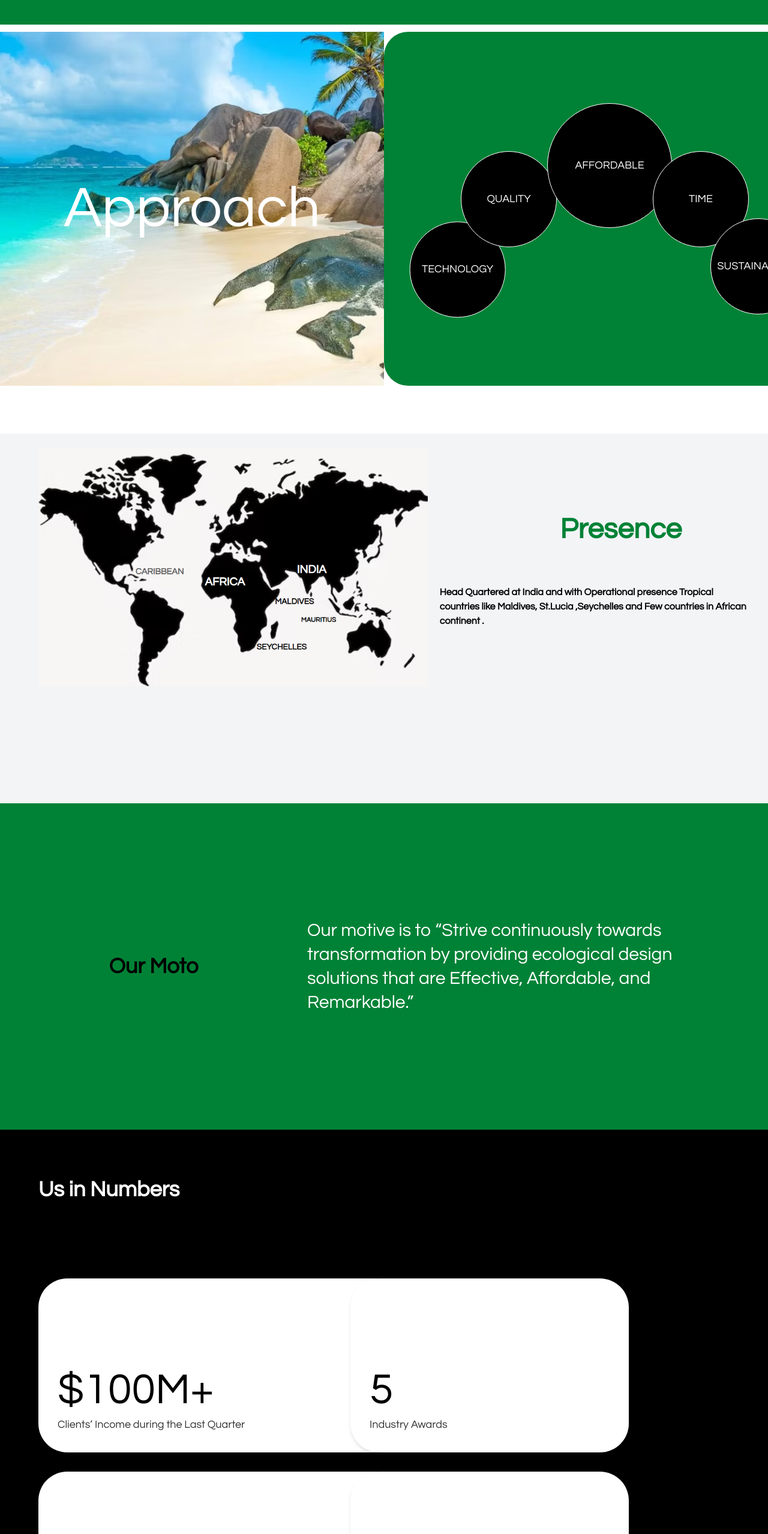
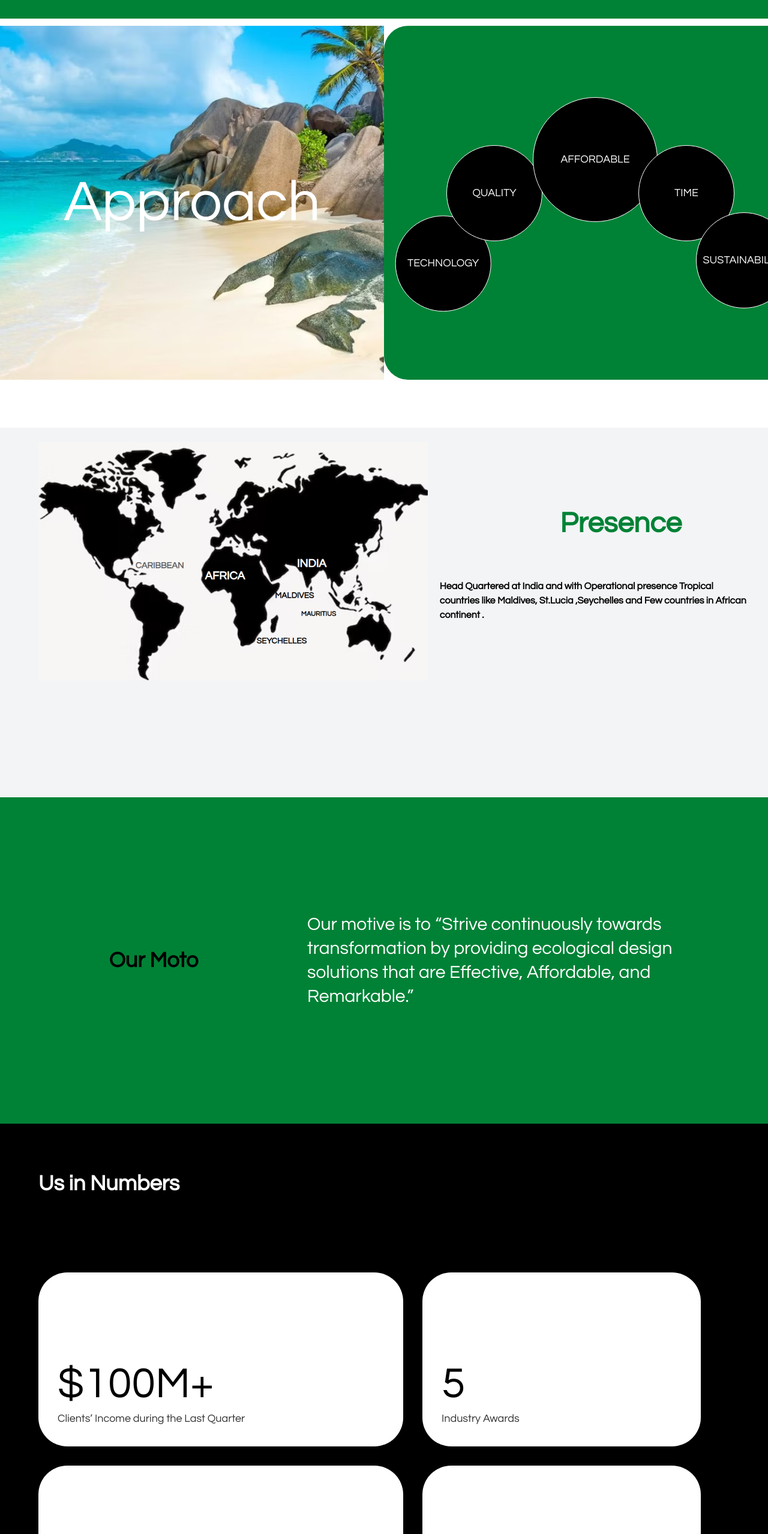
Before and after one commit to heyananthu/Greets_WebSite, a React (Vite) app: page /about in a window 1280 px wide. Shown: the part 2869-5426 px from the top of the page at 60% size. Built offline with nearby package versions, Linux system fonts and the light colour scheme; a web font is replaced by a local one.

Commit message:
about section corrections updated

```diff
--- a/src/components/About/Approach.jsx
+++ b/src/components/About/Approach.jsx
@@ -24,8 +24,8 @@ function Approach() {
 
             {/* Right: Green Circle Container */}
             <div className="relative flex-1 bg-green-700 min-h-[590px] rounded-tl-[40px] rounded-bl-[40px] overflow-hidden flex items-center justify-center">
-                <div className="relative w-full h-[28rem] max-w-6xl mx-auto overflow-x-auto md:overflow-visible lg:pt-12 pt-12 pr-12">
-                    <div className="relative w-[700px] lg:w-full h-full ">
+                <div className="relative w-full h-[28rem] max-w-6xl mx-auto overflow-x-auto md:overflow-visible lg:pt-12  pt-12 pr-12 lg:pr-24 ">
+                    <div className="relative w-[700px] lg:w-full h-full  lg:absolute lg:right-6 ">
                         {circles.map((circle, index) => (
                             <div
                                 key={index}
--- a/src/components/About/Hero.jsx
+++ b/src/components/About/Hero.jsx
@@ -12,7 +12,7 @@ function Hero() {
             </div>
             <div className='flex justify-end lg:pr-20 pr-8'>
                 <div>
-                    <img src={heroBanner} alt="Tree" className="lg:w-[250px] lg:h-[250px] md:w-[150px] md:h-[150px] w-[60px] h-[60px] object-cover rounded-full" />
+                    <img src={heroBanner} alt="Tree" className="lg:w-[240px] lg:h-[240px] md:w-[150px] md:h-[150px] w-[60px] h-[60px] object-cover rounded-full" />
                 </div>
             </div>
 
--- a/src/components/About/UsInNumber.jsx
+++ b/src/components/About/UsInNumber.jsx
@@ -24,7 +24,7 @@ function UsInNumber() {
         <div className='bg-black text-white font-questrial min-h-screen py-8 px-4'>
             <div className="max-w-screen mx-auto px-12 pt-12">
                 <h1 className="text-2xl md:text-4xl font-bold mb-32">Us in Numbers</h1>
-                <div className="grid grid-cols-1 lg:grid-cols-2 gap-8 ">
+                <div className="flex flex-col md:flex-row gap-8 ">
                     <div
                         className="bg-white text-black rounded-[3rem] p-8 flex flex-col justify-end min-h-[290px] w-full md:w-[38rem] shadow-md"
                     >
@@ -32,12 +32,13 @@ function UsInNumber() {
                         <p className='text-sm md:text-lg text-black font-normal opacity-80'>Clients’ Income during the Last Quarter</p>
                     </div>
                     <div
-                        className="bg-white lg:-translate-x-[4.5rem] text-black rounded-[3rem] p-8 flex flex-col justify-end min-h-[290px] w-full md:w-[29rem] shadow-md"
+                        className="bg-white  text-black rounded-[3rem] p-8 flex flex-col justify-end min-h-[290px] w-full md:w-[29rem] shadow-md"
                     >
                         <h1 className='text-4xl md:text-7xl font-medium mb-2'>5</h1>
                         <p className='text-sm md:text-lg text-black font-normal opacity-80'>Industry Awards</p>
                     </div>
-
+                </div>
+                <div className='flex flex-col md:flex-row  gap-8 mt-8'>
                     <div
                         className="bg-white  text-black rounded-[3rem] rounded-bl-none p-8 flex flex-col justify-end min-h-[320px] w-full md:w-[38rem] shadow-md"
                     >
@@ -45,11 +46,14 @@ function UsInNumber() {
                         <p className='text-sm md:text-lg text-black font-normal opacity-80'>Business Partners in over 8 Countries</p>
                     </div>
                     <div
-                        className="bg-white lg:-translate-x-[4.5rem] text-black rounded-[3rem] rounded-br-none p-8 flex flex-col justify-end min-h-[290px] w-full md:w-[29rem] shadow-md"
+                        className="bg-white  text-black rounded-[3rem] rounded-br-none p-8 flex flex-col justify-end min-h-[290px] w-full md:w-[29rem] shadow-md"
                     >
                         <h1 className='text-4xl md:text-7xl font-medium mb-2'>10</h1>
                         <p className='text-sm md:text-lg text-black font-normal opacity-80'>Years of Experience</p>
                     </div>
+
+
+
                 </div>
             </div>
         </div>
```
